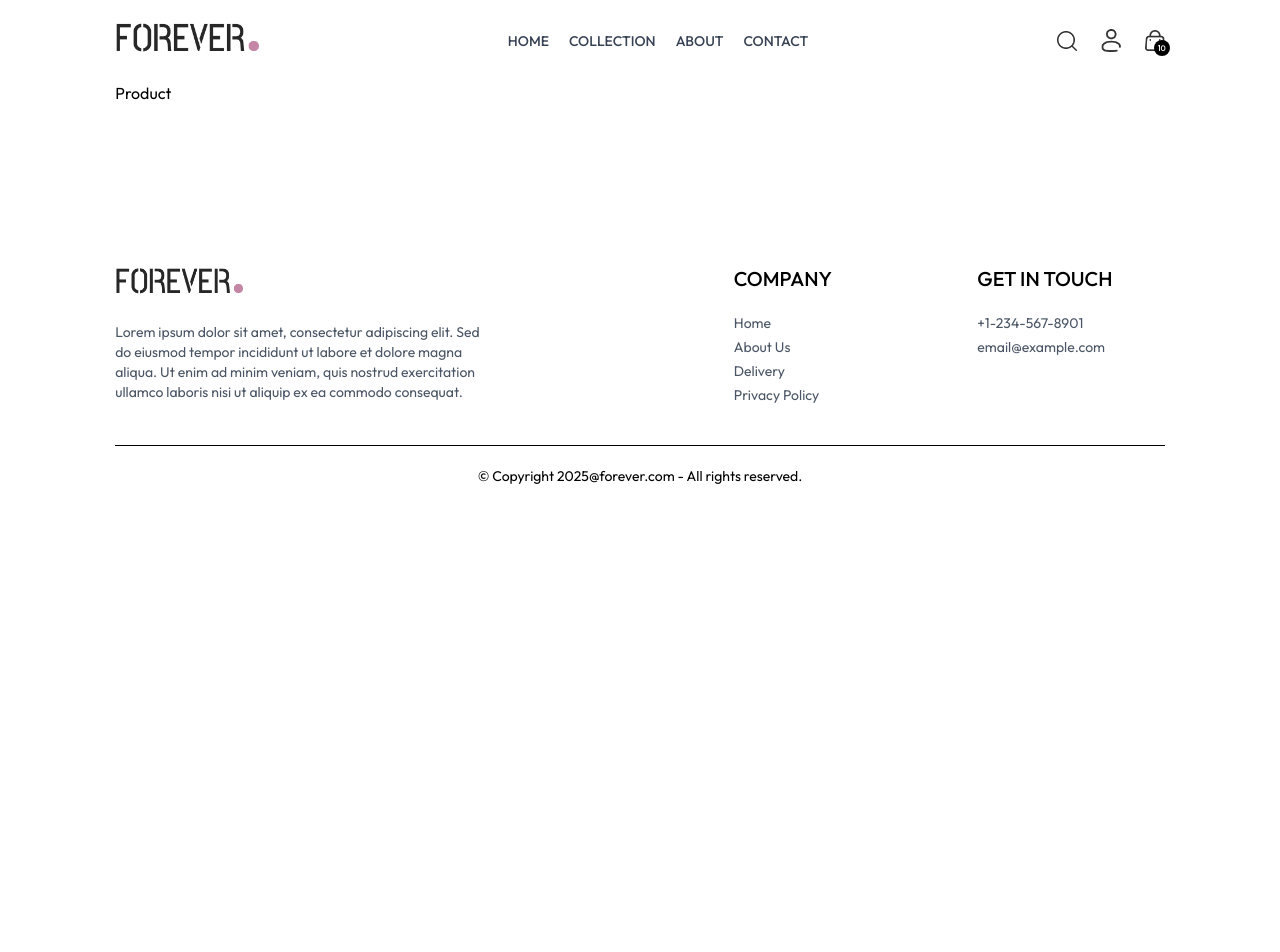
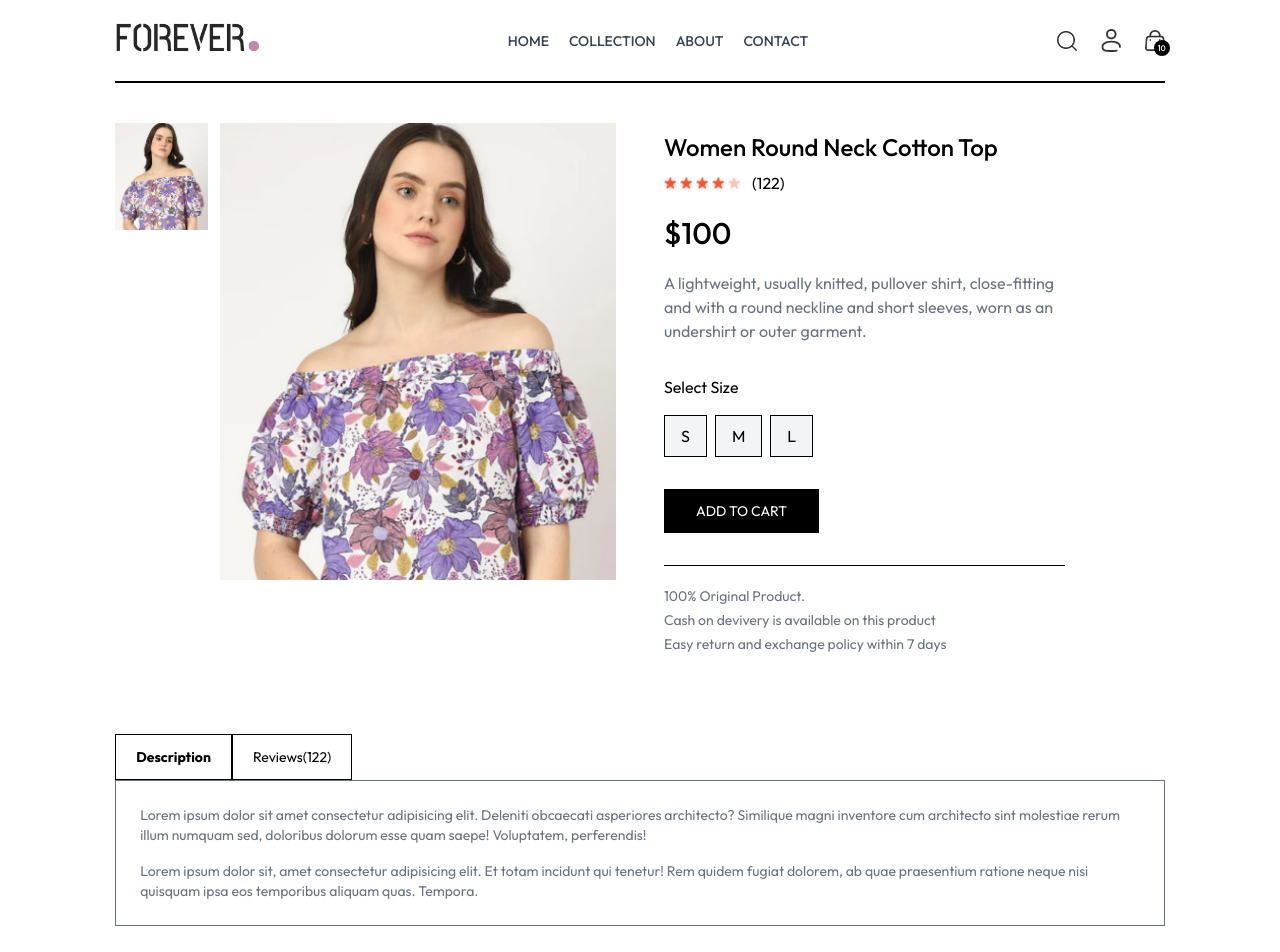
Before and after one commit to Istinger/ecommerce-React, a React (Vite) app in the folder frontend/: page /product/aaaaa in a window 1280 px wide. Shown: the top 952 px of the page. Before the commit the page ends 800 px from the top, so only its background shows below. Built offline with nearby package versions, Linux system fonts and the light colour scheme.

Commit message:
Add Product and RelatedProducts components with product details and related items display

```diff
--- /dev/null
+++ b/frontend/src/components/RelatedProducts.jsx
@@ -0,0 +1,38 @@
+import React, { useContext, useEffect, useState } from 'react'
+import { ShopContext } from '../context/ShopContext'
+import Title from './Title';
+import ProductItem from './ProductItem';
+
+const RelatedProducts = ({category,subCategory}) => {
+
+    const{products}= useContext(ShopContext);
+    const [related,SetRelated]=useState([]);
+
+    useEffect(()=>{
+        if (products.length>0) {
+            let productsCopy = products.slice();
+
+            productsCopy = productsCopy.filter((item)=>category === item.category);
+            productsCopy = productsCopy.filter((item)=> subCategory ===item.subCategory);
+
+           // console.log(productsCopy.slice(0,5));//checking if filtering is working
+           SetRelated(productsCopy.slice(0,5));
+        }
+    },[products])
+
+  return (
+    <div className='my-24'>
+        <div className='text-center text-3xl py-2'>
+            <Title text1={'RELATED'} text2={'PRODUCTS'}/>
+        </div>
+        <div className='grid grid-cols-2 sm:grid-cols-3 md:grid-cols-4 lg:grid-cols-5 gap-4 gap-y-6'>
+            {related.map((item,index)=>(
+                <ProductItem key={index} id={item._id} name={item.name} price={item.price} image={item.image}/>
+            ))}
+        </div>
+    </div>
+  )
+}
+
+
+export default RelatedProducts
--- a/frontend/src/index.css
+++ b/frontend/src/index.css
@@ -14,6 +14,10 @@
   font-style: normal;
 }
 
+::-webkit-scrollbar{
+  display: none;
+}
+
 @media (max-width: 640px) {
   a.active{
     background-color: black;
--- a/frontend/src/pages/Product.jsx
+++ b/frontend/src/pages/Product.jsx
@@ -1,9 +1,118 @@
-import React from 'react'
+import React, { useContext, useEffect, useState } from "react";
+import { useParams } from "react-router-dom";
+import { ShopContext } from "../context/ShopContext";
+import { assets } from "../assets/assets";
+import RelatedProducts from "../components/RelatedProducts";
 
 const Product = () => {
-  return (
-    <div>Product</div>
-  )
-}
+  const { productId } = useParams(); ///hook as we pass it on APP.jsx  <Route path='/product/:productId' element={<Product />} />
+  //console.log(productId);//just for checking if we are getting productId from url
+  const { products, currency } = useContext(ShopContext);
+  const [productData, setProductData] = useState(false);
+  const [image, setImage] = useState("");
+  const [size, setSize] = useState("");
 
-export default Product
+  const fetchProductData = async () => {
+    products.map((item) => {
+      if (item._id === productId) {
+        setProductData(item);
+        //console.log(item);//checking if we are getting proper product data
+        setImage(item.image[0]); //store their image
+        return null;
+      }
+    });
+  };
+
+  //hook
+  useEffect(() => {
+    fetchProductData();
+  }, [productId, products]);
+
+  return productData ? (
+    <div className="border-t-2 pt-10 transition-opacity ease-in duration-500 opacity-100">
+      {/* Product Data */}
+      <div className="flex gap-12 sm:gap-12 flex-col sm:flex-row">
+        {/* LEFT Product Images */}
+        <div className="flex-1 flex flex-col-reverse gap-3 sm:flex-row">
+          <div className="flex sm:flex-col overflow-x-auto sm:overflow-y-scroll justifiy-between sm:justify-normal sm:w-[18.7%] w-full">
+            {productData.image.map((item, index) => (
+              <img
+                onClick={() => setImage(item)}
+                src={item}
+                key={index}
+                className="w-[24%] sm:w-full sm:mb-3 flex-shrink-0 cursor-pointer"
+              />
+            ))}
+            {/* In here it will show when clicking the small images to the big one  */}
+          </div>
+          <div className="w-full sm:w-[80%]">
+            {/* adding image useState so it will show a big Image */}
+            <img className="w-full h-auto" src={image} alt="" />
+          </div>
+        </div>
+        {/* display product information text */}
+        <div className="flex-1">
+          <h1 className="font-medium text-2xl mt-2">{productData.name}</h1>
+          <div className="flex items-center gap-1 mt-2">
+            <img src={assets.star_icon} alt="" className="w-3 5" />
+            <img src={assets.star_icon} alt="" className="w-3 5" />
+            <img src={assets.star_icon} alt="" className="w-3 5" />
+            <img src={assets.star_icon} alt="" className="w-3 5" />
+            <img src={assets.star_dull_icon} alt="" className="w-3 5" />
+            <p className="pl-2">(122)</p>
+          </div>
+          <p className="mt-5 text-3xl font-medium">
+            {currency}
+            {productData.price}
+          </p>
+          <p className="mt-5 text-gray-500 md:w-4/5">
+            {productData.description}
+          </p>
+          <div className="flex flex-col gap-4 my-8">
+            <p>Select Size</p>
+            <div className="flex gap-2">
+              {productData.sizes.map((item, index) => (
+                <button
+                  onClick={() => setSize(item)}
+                  className={`border py-2 px-4 bg-gray-100 ${
+                    item === size ? "border-orange-500" : ""
+                  }`}
+                  key={index}
+                >
+                  {item}
+                </button>
+              ))}
+            </div>
+          </div>
+          <button className="bg-black text-white px-8 py-3 text-sm active:bg-gray-700">
+            ADD TO CART
+          </button>
+          <hr className="mt-8 sm:w-4/5" />
+          <div className="text-sm text-gray-500 mt-5 flex flex-col gap-1">
+            <p>100% Original Product.</p>
+            <p>Cash on devivery is available on this product</p>
+            <p>Easy return and exchange policy within 7 days</p>
+          </div>
+        </div>
+      </div>
+      {/* Description& Review Section */}
+      <div className="mt-20">
+        <div className="flex">
+          <b className="border px-5 py-3 text-sm">Description</b>
+          <p className="border px-5 py-3 text-sm">Reviews(122)</p>
+        </div>
+        <div className="flex flex-col gap-4 border px-6 py-6 text-sm text-gray-500">
+          <p>Lorem ipsum dolor sit amet consectetur adipisicing elit. Deleniti obcaecati asperiores architecto? Similique magni inventore cum architecto sint molestiae rerum illum numquam sed, doloribus dolorum esse quam saepe! Voluptatem, perferendis!</p>
+          <p>Lorem ipsum dolor sit, amet consectetur adipisicing elit. Et totam incidunt qui tenetur! Rem quidem fugiat dolorem, ab quae praesentium ratione neque nisi quisquam ipsa eos temporibus aliquam quas. Tempora.</p>
+        </div>
+      </div>
+              {/* display related products */}
+              <RelatedProducts category={productData.category} subCategory={productData.subCategory}/>
+
+    </div>
+  ) : (
+    <div className="opacity-0"> </div>
+  );
+};
+
+export default Product;
```
